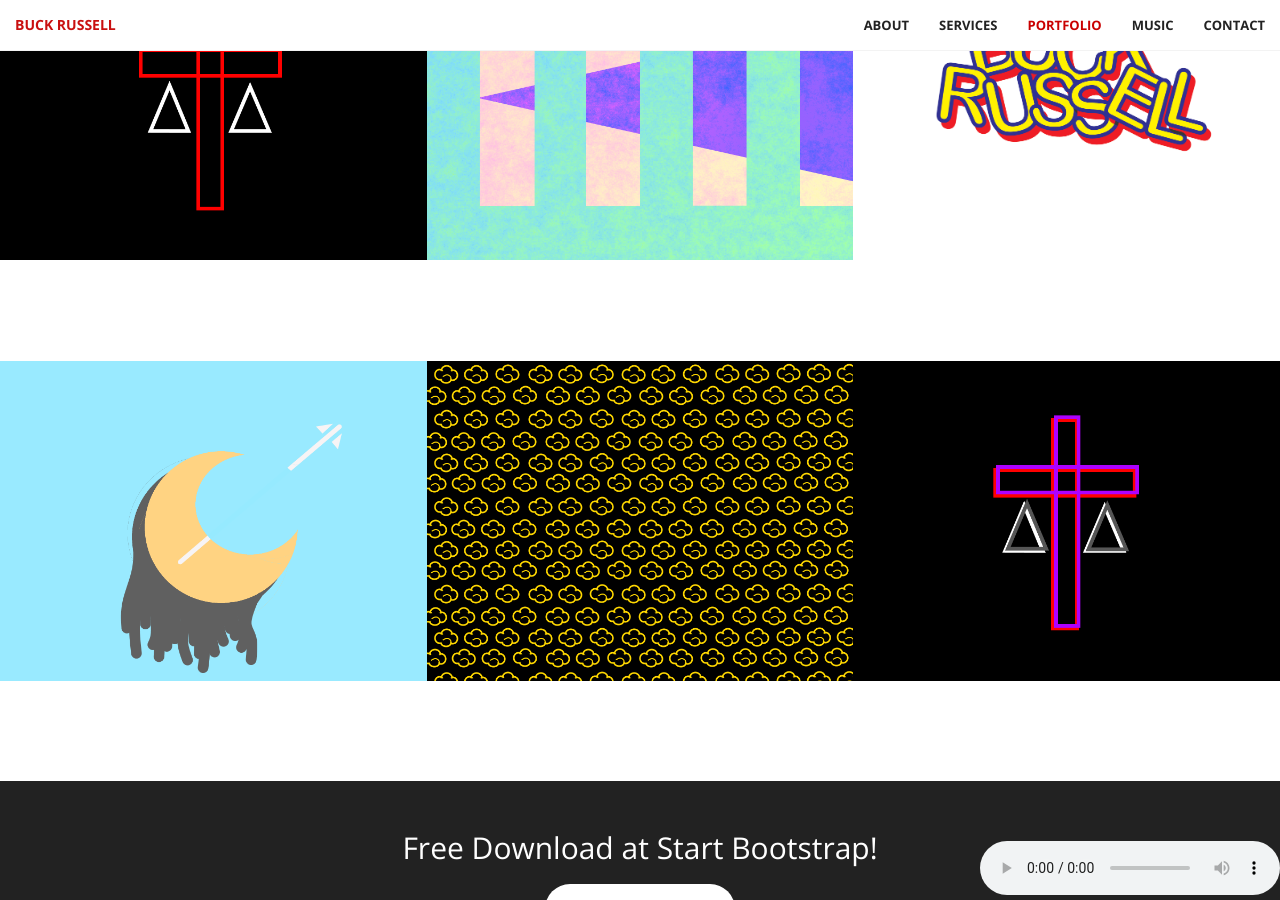
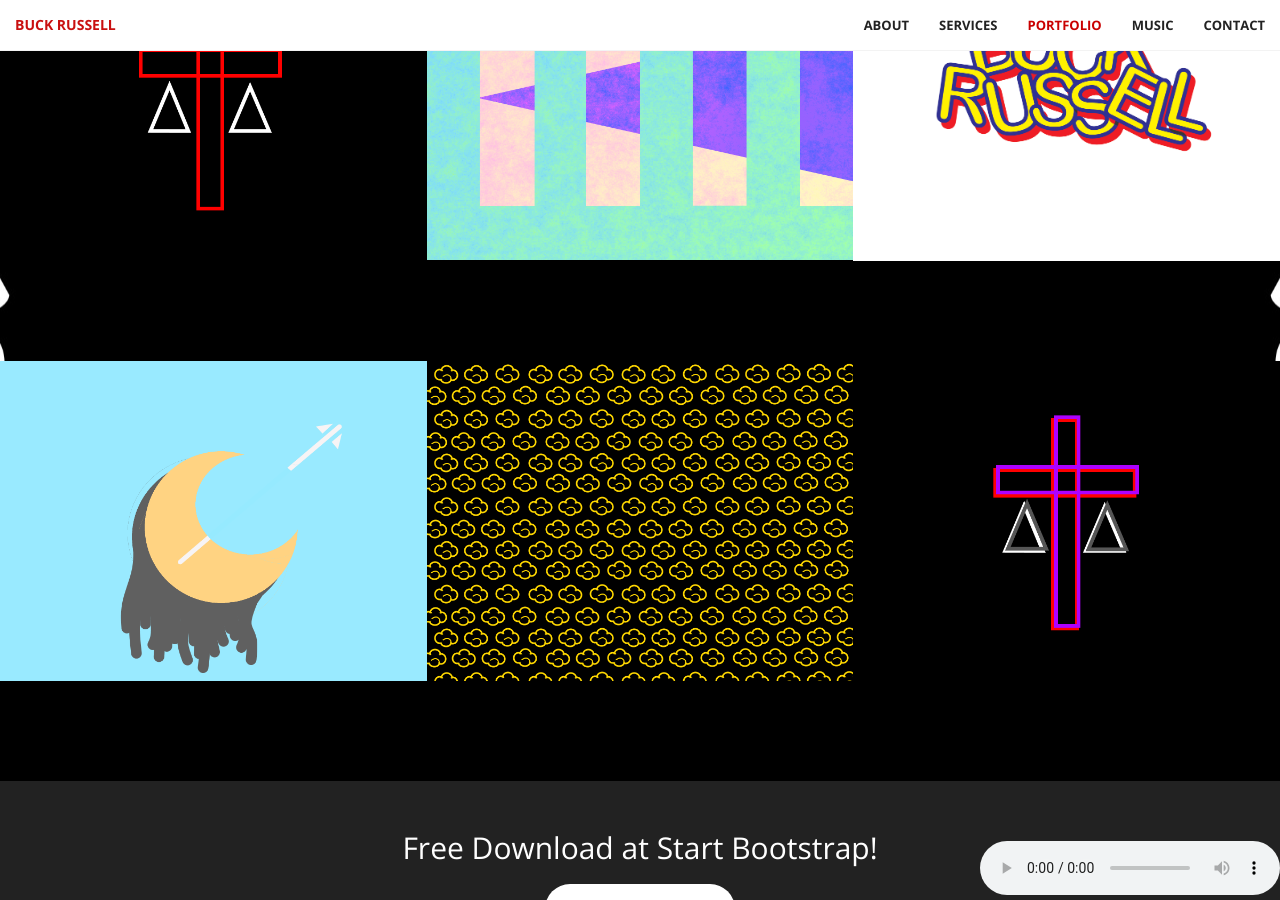
Before and after one commit to buckrussell/buckrussell.github.io, a Jekyll site: the page musicIndex.html, which Jekyll copies as it is, in a window 1280 px wide and 900 px high, scrolled down 1930 px. Built offline with Jekyll 4.4.1, drawn with Linux system fonts in a browser that asks for light colours.

Commit message:
Update creative.css

```diff
--- a/css/creative.css
+++ b/css/creative.css
@@ -259,7 +259,7 @@
 }
 
 #portfolio {
-   background-image: url(../img/wode back background.jpg);
+   background-image: url(../img/wode_back_background.jpg);
    background-position: center;
    background-repeat: repeat-y;
 }
```
